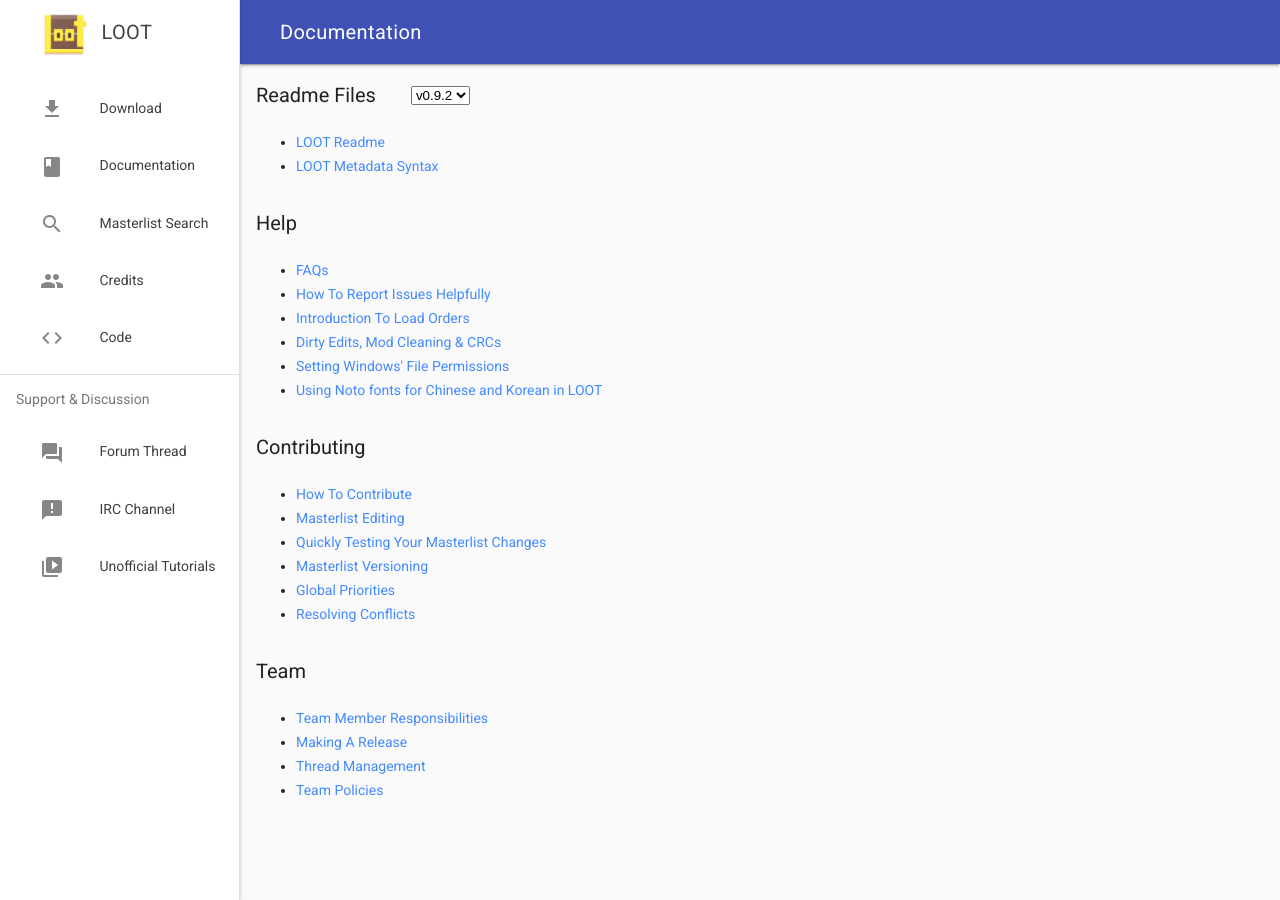
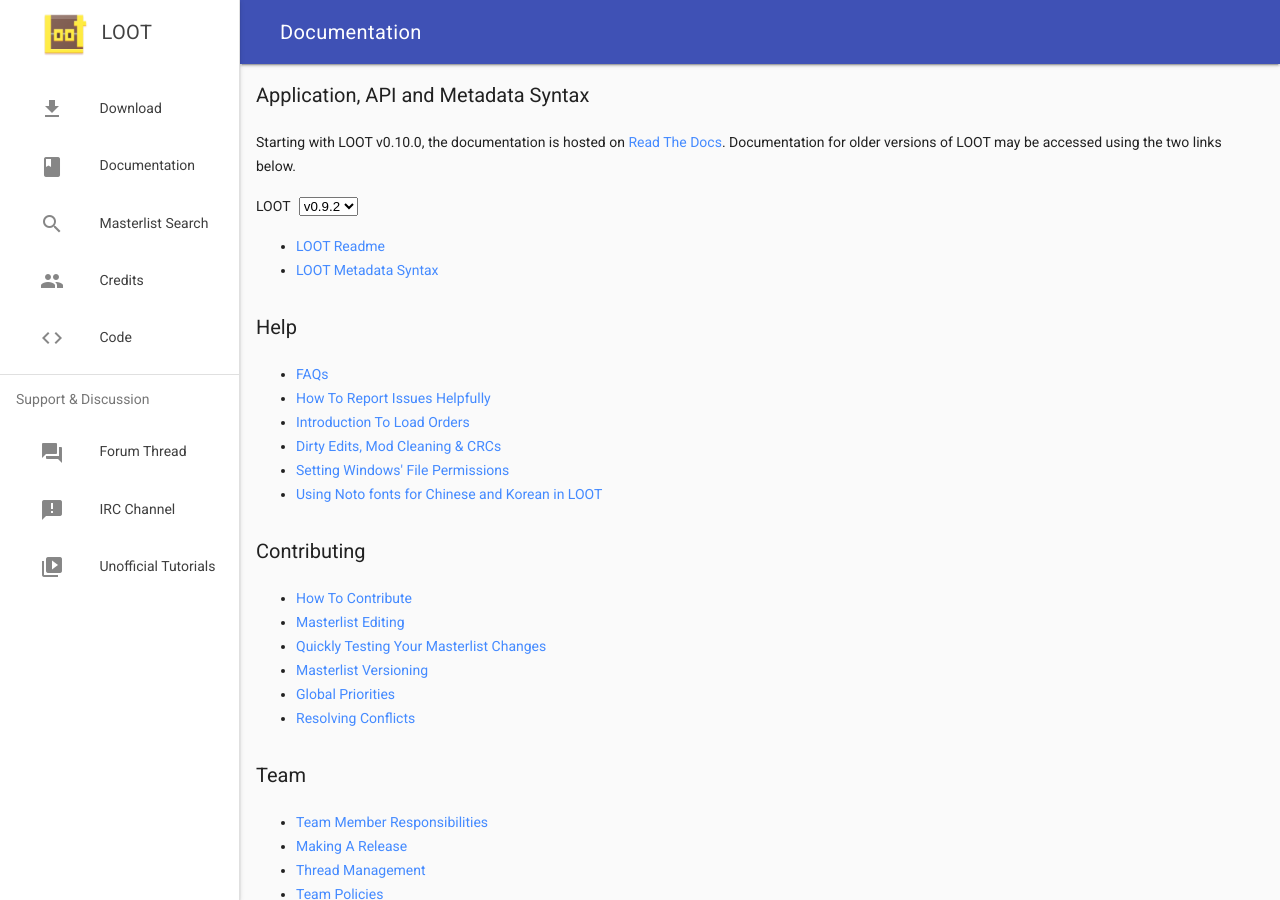
Before and after one commit to loot/loot.github.io, a Jekyll site: the page built from docs/index.html, in a window 1280 px wide. Built offline with Jekyll 4.4.1, drawn with Linux system fonts in a browser that asks for light colours; nearby versions of some CDN libraries.

Commit message:
Update docs page to link to Read The Docs

```diff
--- a/css/style.css
+++ b/css/style.css
@@ -134,8 +134,7 @@
 /* Position readme version selector */
 #versionSelect {
   position: relative;
-  top: -2px;
-  left: 30px;
+  left: 5px;
 }
 
 /* Improve code styling. */
--- a/docs/index.html
+++ b/docs/index.html
@@ -4,8 +4,11 @@
 permalink: /docs/
 ---
 
-<h3>
-  Readme Files
+<h3>Application, API and Metadata Syntax</h3>
+
+<p>Starting with LOOT v0.10.0, the documentation is hosted on <a href="https://loot.readthedocs.io/">Read The Docs</a>. Documentation for older versions of LOOT may be accessed using the two links below.</p>
+
+<p>LOOT
   <select id="versionSelect">
     <option value="0.9.2" selected>v0.9.2</option>
     <option value="0.9.1">v0.9.1</option>
@@ -18,7 +21,8 @@
     <option value="0.6.0">v0.6.0</option>
     <option value="0.5.0">v0.5.0</option>
   </select>
-</h3>
+</p>
+
 <ul>
   <li><a id="readmeLink" href="">LOOT Readme</a></li>
   <li><a id="syntaxLink" href="">LOOT Metadata Syntax</a></li>
```
